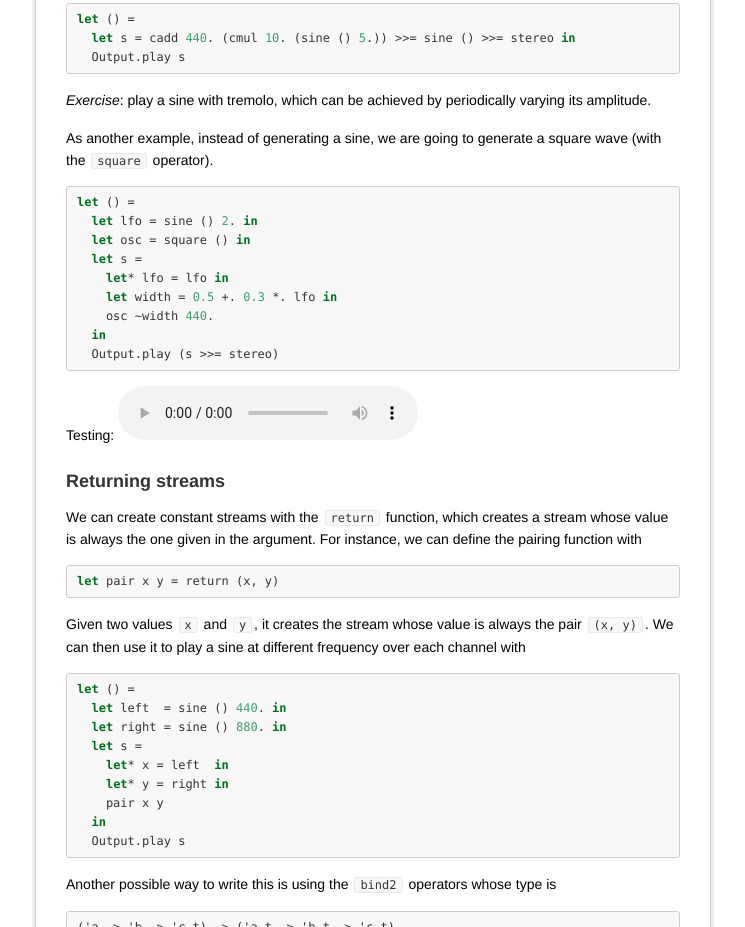
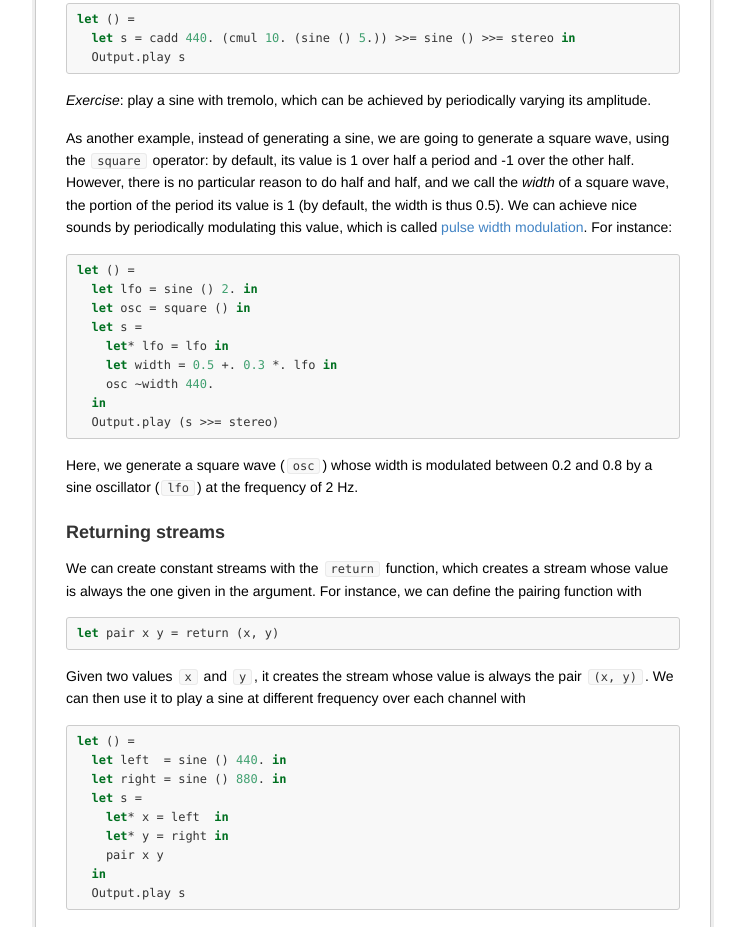
Before and after one commit to smimram/monadic-synth, a plain HTML site: page docs/index.html in a window 1280 px wide. Shown: the part 2874-3801 px from the top of the page, without its empty margins (267-1012 px from the left). Drawn offline with Linux system fonts and the light colour scheme.

Commit message:
Update website.

```diff
--- a/docs/index.html
+++ b/docs/index.html
@@ -166,7 +166,7 @@ code span.wa { color: #60a0b0; font-weight: bold; font-style: italic; } /* Warni
 <a class="sourceLine" id="cb11-2" title="2">  <span class="kw">let</span> s = cadd <span class="dv">440</span>. (cmul <span class="dv">10</span>. (sine () <span class="dv">5</span>.)) &gt;&gt;= sine () &gt;&gt;= stereo <span class="kw">in</span></a>
 <a class="sourceLine" id="cb11-3" title="3">  Output.play s</a></code></pre></div>
 <p><em>Exercise</em>: play a sine with tremolo, which can be achieved by periodically varying its amplitude.</p>
-<p>As another example, instead of generating a sine, we are going to generate a square wave (with the <code>square</code> operator).</p>
+<p>As another example, instead of generating a sine, we are going to generate a square wave, using the <code>square</code> operator: by default, its value is 1 over half a period and -1 over the other half. However, there is no particular reason to do half and half, and we call the <em>width</em> of a square wave, the portion of the period its value is 1 (by default, the width is thus 0.5). We can achieve nice sounds by periodically modulating this value, which is called <a href="https://en.wikipedia.org/wiki/Pulse-width_modulation">pulse width modulation</a>. For instance:</p>
 <div class="sourceCode" id="cb12"><pre class="sourceCode ocaml"><code class="sourceCode ocaml"><a class="sourceLine" id="cb12-1" title="1"><span class="kw">let</span> () =</a>
 <a class="sourceLine" id="cb12-2" title="2">  <span class="kw">let</span> lfo = sine () <span class="dv">2</span>. <span class="kw">in</span></a>
 <a class="sourceLine" id="cb12-3" title="3">  <span class="kw">let</span> osc = square () <span class="kw">in</span></a>
@@ -176,7 +176,7 @@ code span.wa { color: #60a0b0; font-weight: bold; font-style: italic; } /* Warni
 <a class="sourceLine" id="cb12-7" title="7">    osc ~width <span class="dv">440</span>.</a>
 <a class="sourceLine" id="cb12-8" title="8">  <span class="kw">in</span></a>
 <a class="sourceLine" id="cb12-9" title="9">  Output.play (s &gt;&gt;= stereo)</a></code></pre></div>
-<p>Testing: <audio controls><source src="mp3/square-width.mp3"></audio></p>
+<p>Here, we generate a square wave (<code>osc</code>) whose width is modulated between 0.2 and 0.8 by a sine oscillator (<code>lfo</code>) at the frequency of 2 Hz.</p>
 <h3 id="returning-streams">Returning streams</h3>
 <p>We can create constant streams with the <code>return</code> function, which creates a stream whose value is always the one given in the argument. For instance, we can define the pairing function with</p>
 <div class="sourceCode" id="cb13"><pre class="sourceCode ocaml"><code class="sourceCode ocaml"><a class="sourceLine" id="cb13-1" title="1"><span class="kw">let</span> pair x y = return (x, y)</a></code></pre></div>
```
Also changed, not shown: 2 other files.
